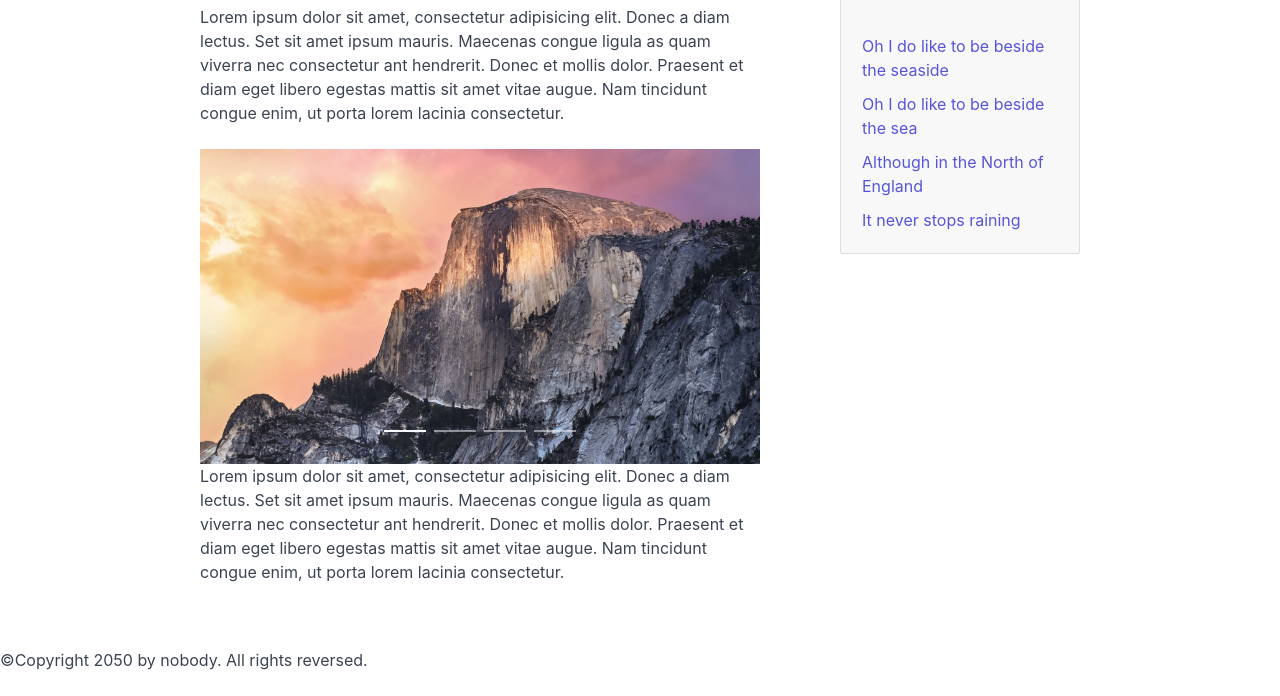
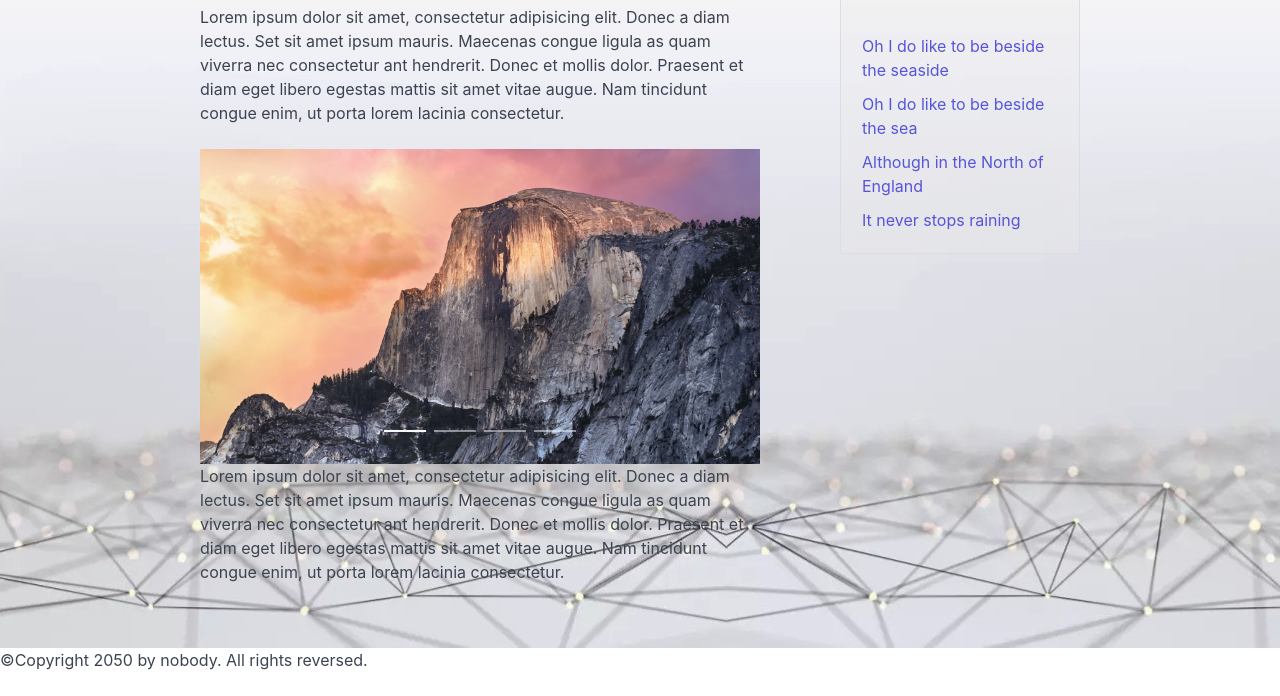
Before and after one commit to sriram98v/asl_website, an Eleventy site: page index.md in a window 1280 px wide. Shown: the part 149-845 px from the top of the page. Built offline with nearby package versions, Linux system fonts and the light colour scheme; Eleventy itself is replaced by a stand-in of ours; files that its build step writes are made by us from their sources; the site is published under a folder, as on GitHub Pages, so addresses that start at the root find nothing; files whose address does not match are found by name; a web font is replaced by a local one.

Commit message:
updated wallpaper path

```diff
--- a/assets/css/index.css
+++ b/assets/css/index.css
@@ -26,7 +26,7 @@
     height: auto;
     background-position: center;
     background-size: cover;
-    background-image: url(/assets/images/wallpaper.jpg);
+    background-image: url(assets/images/wallpaper.jpg);
     background-attachment: fixed;
 }
 
```
